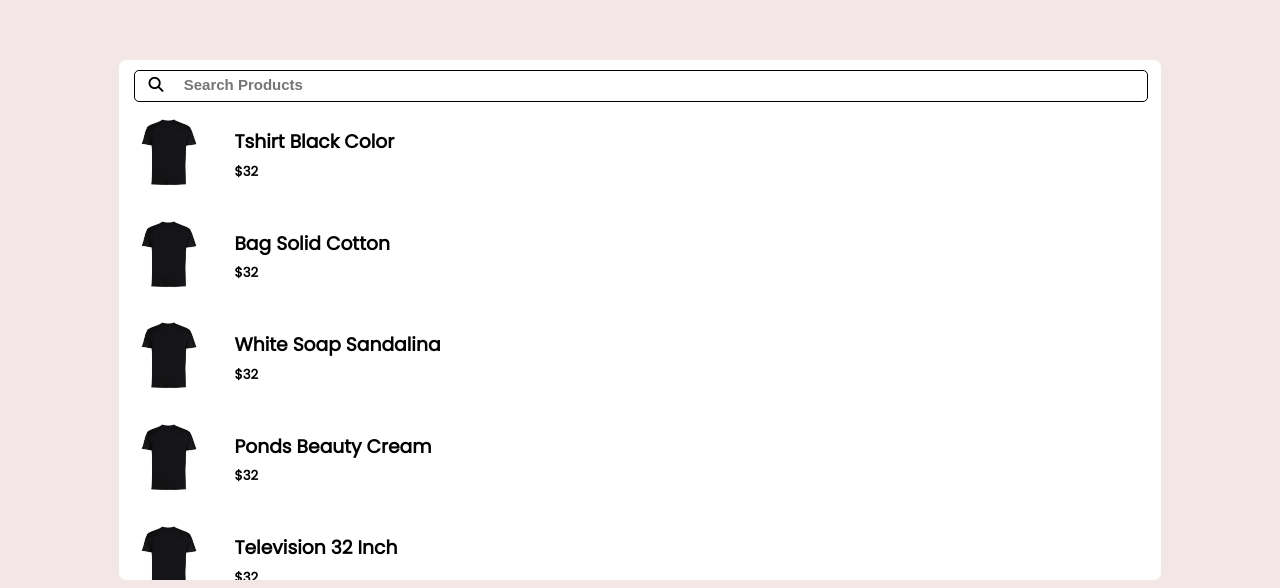
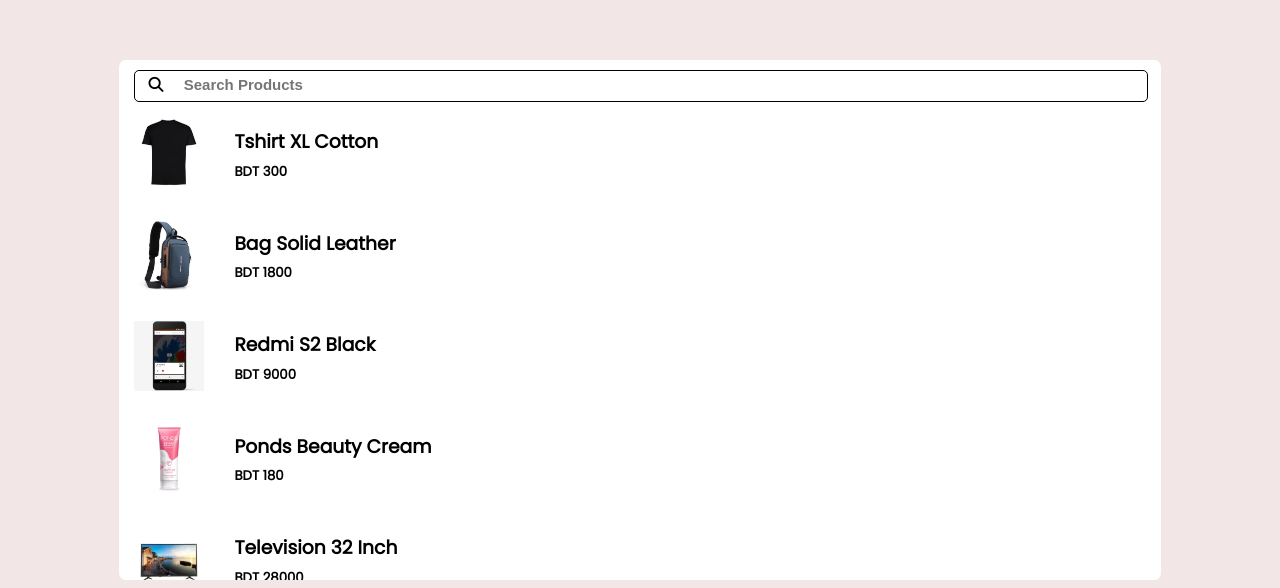
Before and after one commit to FollowNaim/SearchBox-JS, a plain HTML site: page index.html in a window 1280 px wide. Shown: the part 319-907 px from the top of the page. Drawn offline with Linux system fonts and the light colour scheme.

Commit message:
Product Changed
singed off by naimxf@gmail.com

```diff
--- a/index.html
+++ b/index.html
@@ -6,7 +6,7 @@
  <meta name="viewport" content="width=device-width, initial-scale=1">
  <link rel="stylesheet" href="resources/style.css">
 <link rel="stylesheet" href="https://cdnjs.cloudflare.com/ajax/libs/font-awesome/6.4.0/css/all.min.css">
- <title></title>
+ <title>Simple Js SearchFunction</title>
 </head>
 
 <body>
@@ -19,71 +19,71 @@
    <div class="product">
     <img src="img/tshirt.jpg" alt="tshirt.jpg">
     <div class="product-description">
-     <h3>Tshirt Black Color</h3>
-     <h5>$32</h5>
+     <h3>Tshirt XL Cotton</h3>
+     <h5>BDT 300</h5>
     </div>
    </div>
    <div class="product">
-    <img src="img/tshirt.jpg" alt="tshirt.jpg">
+    <img src="img/bag.jpg" alt="tshirt.jpg">
     <div class="product-description">
-     <h3>Bag Solid Cotton</h3>
-     <h5>$32</h5>
+     <h3>Bag Solid Leather</h3>
+     <h5>BDT 1800</h5>
     </div>
    </div>
    <div class="product">
-    <img src="img/tshirt.jpg" alt="tshirt.jpg">
+    <img src="img/android.jpg" alt="tshirt.jpg">
     <div class="product-description">
-     <h3>White Soap Sandalina</h3>
-     <h5>$32</h5>
+     <h3>Redmi S2 Black</h3>
+     <h5>BDT 9000</h5>
     </div>
    </div>
    <div class="product">
-    <img src="img/tshirt.jpg" alt="tshirt.jpg">
+    <img src="img/cream.jpg" alt="tshirt.jpg">
     <div class="product-description">
      <h3>Ponds Beauty Cream</h3>
-     <h5>$32</h5>
+     <h5>BDT 180</h5>
     </div>
    </div>
    <div class="product">
-    <img src="img/tshirt.jpg" alt="tshirt.jpg">
+    <img src="img/tv.jpg" alt="tshirt.jpg">
     <div class="product-description">
      <h3>Television 32 Inch</h3>
-     <h5>$32</h5>
+     <h5>BDT 28000</h5>
     </div>
    </div>
    <div class="product">
-    <img src="img/tshirt.jpg" alt="tshirt.jpg">
+    <img src="img/iphone.jpg" alt="tshirt.jpg">
     <div class="product-description">
-     <h3>Xiaomi Mobile Phomr</h3>
-     <h5>$32</h5>
+     <h3>Iphone 11 Pro Max</h3>
+     <h5>BDT 112000</h5>
     </div>
    </div>
    <div class="product">
-    <img src="img/tshirt.jpg" alt="tshirt.jpg">
+    <img src="img/Weatch.jpg" alt="tshirt.jpg">
     <div class="product-description">
-     <h3>Black Wall Mounted Watch</h3>
-     <h5>$32</h5>
+     <h3>Best Wall Mounted Watch</h3>
+     <h5>BDT 700</h5>
     </div>
    </div>
    <div class="product">
-    <img src="img/tshirt.jpg" alt="tshirt.jpg">
+    <img src="img/Hwatch.jpg" alt="tshirt.jpg">
     <div class="product-description">
-     <h3>Hand Watch Black</h3>
-     <h5>$32</h5>
+     <h3>Hand Watch Pure Leather</h3>
+     <h5>BDT 1199</h5>
     </div>
    </div>
    <div class="product">
-    <img src="img/tshirt.jpg" alt="tshirt.jpg">
+    <img src="img/ssd.jpg" alt="tshirt.jpg">
     <div class="product-description">
-     <h3>Oppo Android Phone</h3>
-     <h5>$32</h5>
+     <h3>SanDisk SSD Plus 1 TB</h3>
+     <h5>BDT 0</h5>
     </div>
    </div>
    <div class="product">
-    <img src="img/tshirt.jpg" alt="tshirt.jpg">
+    <img src="img/memory.jpg" alt="tshirt.jpg">
     <div class="product-description">
-     <h3>Tshirt Black Color</h3>
-     <h5>$32</h5>
+     <h3>Adata 64 GB Sd Card</h3>
+     <h5>BDT 1200</h5>
     </div>
    </div>
   </div>
```
